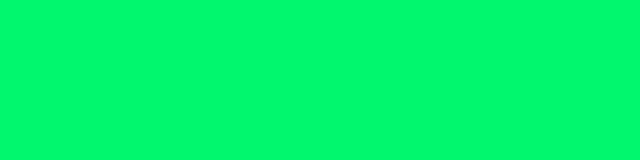
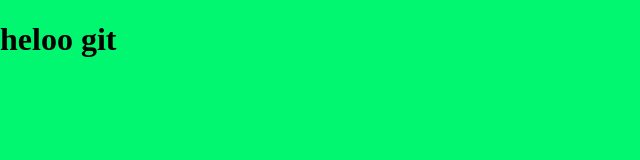
Before and after one commit to david-k-chemwetich/quote_Genn, a plain HTML site: page index.html in a window 1280 px wide. Shown: the whole page, without its empty margins (0-640 px from the left). Drawn offline with Linux system fonts and the light colour scheme.

Commit message:
heloo git

```diff
--- a/index.html
+++ b/index.html
@@ -11,6 +11,7 @@
 </head>
 <body>
   <!--script-->
+  <h1>heloo git</h1>
   <script src="script.js"></script>
 </body>
 </html>
```
